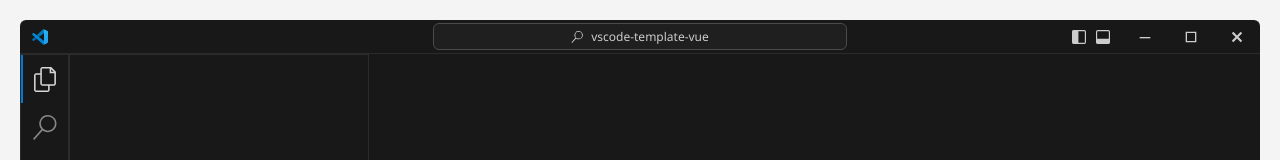
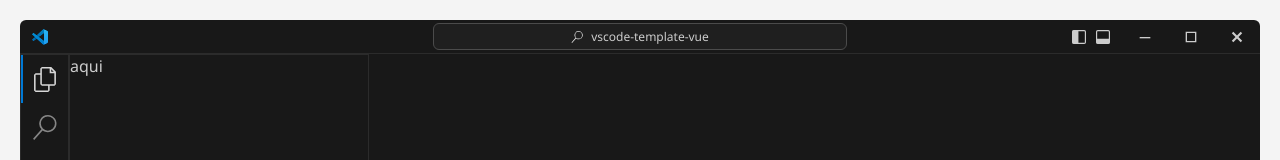
Before and after one commit to ovictorpereira/vue-vscode-cv-template, a Vue app: page / in a window 1280 px wide. Before the commit this address had no page. Shown: the top 160 px of the page. Built offline with nearby package versions, Linux system fonts and the light colour scheme.

Commit message:
Refactor sidebar handling: replace ResizableRouteView with SidebarRouteView, update toggle logic, and enhance drag functionality

```diff
--- a/src/App.vue
+++ b/src/App.vue
@@ -3,14 +3,14 @@
   <main class="appbody">
     <RoutesBar />
     <!-- <RouterView /> -->
-    <ResizableRouteView />
+    <SidebarRouteView />
   </main>
 </template>
 
 <script setup lang="ts">
 import TaskBar from '@/components/taskbar/TaskBar.vue'
 import RoutesBar from '@/components/routesbar/RoutesBar.vue'
-import ResizableRouteView from './components/ResizableRouteView.vue'
+import SidebarRouteView from './components/SidebarRouteView.vue'
 </script>
 
 <style>
--- a/src/assets/css/main.css
+++ b/src/assets/css/main.css
@@ -52,6 +52,23 @@ body {
   border-color: #1f1f1f !important;
 }
 
+.dragbar {
+  width: 3px;
+  cursor: ew-resize;
+  position: absolute;
+  top: 0;
+  right: 0;
+  bottom: 0;
+  background-color: transparent;
+  transition: background-color 0.1s ease;
+}
+
+.dragbar:hover,
+.dragging {
+  background-color: #0078d4;
+  transition-delay: 0.4s;
+}
+
 @media (max-width: 400px) {
   body {
     padding: 0;
--- a/src/components/ResizableRouteView.vue
+++ b/src/components/SidebarRouteView.vue
@@ -1,5 +1,11 @@
 <template>
-  <div class="resizable-route-view" :style="{ width: `${width}px` }">
+  <div
+    class="sidebar-route-view"
+    :class="{ 'sidebar-route-view-border': sidebarIsVisible }"
+    :style="{ width: sidebarIsVisible ? `${sidebarWidth}px` : `5px` }"
+  >
+    <RouterView v-if="sidebarIsVisible" />
+
     <div
       class="dragbar"
       :class="{ dragging: isDragging }"
@@ -10,10 +16,14 @@
 </template>
 
 <script lang="ts" setup>
-import { ref, onMounted, onUnmounted } from 'vue'
+import { ref, onMounted, onUnmounted, computed } from 'vue'
+import { useTemplateStore } from '@/stores/template'
 
-const width = ref(300)
-const isDragging = ref(false)
+const templateStore = useTemplateStore()
+const sidebarIsVisible = computed(() => templateStore.getSidebarConfig.isVisible)
+const sidebarWidth = computed(() => templateStore.getSidebarConfig.width)
+
+const isDragging = ref<boolean>(false)
 
 const startDrag = (e: MouseEvent | TouchEvent) => {
   isDragging.value = true
@@ -27,19 +37,20 @@ const onDrag = (e: MouseEvent | TouchEvent) => {
   let startWidth = 0
 
   const windowWidth = window.innerWidth
-
   const app = document.getElementById('app')
   const appWidth = app ? app.offsetWidth : window.innerWidth
-
   const clientX = e instanceof MouseEvent ? e.clientX : e.touches[0].clientX
 
-  if (appWidth == 1600) {
-    startWidth = (windowWidth - 1600) / 2 + 45
-  } else {
-    startWidth = 60
+  if (appWidth == 1600) startWidth = (windowWidth - 1600) / 2 + 45
+  else startWidth = 65
+
+  const result = clientX - startWidth
+  if (result > 180) {
+    templateStore.setVisibility('sidebar', true)
+    templateStore.setSidebarWidth(result)
   }
 
-  width.value = clientX - startWidth
+  if (result < 60) templateStore.setVisibility('sidebar', false)
 }
 
 const stopDrag = () => {
@@ -65,26 +76,16 @@ onUnmounted(() => {
 </script>
 
 <style scoped>
-.resizable-route-view {
+.sidebar-route-view {
   height: 100%;
   background-color: var(--vscode-background);
-  border: 1px solid var(--vscode-border);
   position: relative;
   display: flex;
   flex-direction: column;
+  overflow: hidden;
 }
 
-.dragbar {
-  width: 3px;
-  cursor: ew-resize;
-  position: absolute;
-  top: 0;
-  right: 0;
-  bottom: 0;
-  background-color: transparent;
-}
-
-.dragging {
-  background-color: #0078d4;
+.sidebar-route-view-border {
+  border: 1px solid var(--vscode-border);
 }
 </style>
--- a/src/components/taskbar/ToggleControls.vue
+++ b/src/components/taskbar/ToggleControls.vue
@@ -2,7 +2,7 @@
   <div class="toggle-controls">
     <div
       class="toggle-control"
-      @click="templateStore.toggleSidebar()"
+      @click="templateStore.toggleVisibility('sidebar')"
       v-tooltip="{
         content: 'Toggle Primary Side Bar (Ctrl+B)',
         ...tbTooltip,
@@ -13,7 +13,7 @@
 
     <div
       class="toggle-control"
-      @click="templateStore.toggleTerminal()"
+      @click="templateStore.toggleVisibility('terminal')"
       v-tooltip="{
         content: 'Toggle Panel (Ctrl+J)',
         ...tbTooltip,
@@ -31,8 +31,8 @@ import TerminalIcon from '@/components/taskbar/icons/TerminalIcon.vue'
 import SidebarIcon from '@/components/taskbar/icons/SidebarIcon.vue'
 
 const templateStore = useTemplateStore()
-const terminalIsVisible = computed(() => templateStore.terminalIsVisible)
-const sidebarIsVisible = computed(() => templateStore.sidebarIsVisible)
+const terminalIsVisible = computed(() => templateStore.getTerminalConfig.isVisible)
+const sidebarIsVisible = computed(() => templateStore.getSidebarConfig.isVisible)
 
 const tbTooltip = {
   theme: 'custom-tooltip',
--- a/src/stores/template.ts
+++ b/src/stores/template.ts
@@ -1,16 +1,58 @@
-import { ref } from 'vue'
+import { ref, computed } from 'vue'
 import { defineStore } from 'pinia'
 
+interface SidebarConfig {
+  width: number
+  isVisible: boolean
+}
+
+interface TerminalConfig {
+  height: number
+  isVisible: boolean
+}
+
+type ConfigKey = 'sidebar' | 'terminal'
+
 export const useTemplateStore = defineStore('template', () => {
-  const terminalIsVisible = ref<boolean>(true)
-  const toggleTerminal = (): void => {
-    terminalIsVisible.value = !terminalIsVisible.value
+  const terminalConfig = ref<TerminalConfig>({
+    height: 200,
+    isVisible: true,
+  })
+
+  const sidebarConfig = ref<SidebarConfig>({
+    width: 300,
+    isVisible: true,
+  })
+
+  // GETTERS
+  const getTerminalConfig = computed(() => terminalConfig.value)
+  const getSidebarConfig = computed(() => sidebarConfig.value)
+
+  // SETTERS
+  const toggleVisibility = (key: ConfigKey) => {
+    if (key === 'sidebar') sidebarConfig.value.isVisible = !sidebarConfig.value.isVisible
+    if (key === 'terminal') terminalConfig.value.isVisible = !terminalConfig.value.isVisible
   }
 
-  const sidebarIsVisible = ref<boolean>(true)
-  const toggleSidebar = (): void => {
-    sidebarIsVisible.value = !sidebarIsVisible.value
+  const setVisibility = (key: ConfigKey, value: boolean) => {
+    if (key === 'sidebar') sidebarConfig.value.isVisible = value
+    if (key === 'terminal') terminalConfig.value.isVisible = value
   }
 
-  return { terminalIsVisible, sidebarIsVisible, toggleTerminal, toggleSidebar }
+  const setTerminalHeight = (height: number) => {
+    terminalConfig.value.height = height
+  }
+
+  const setSidebarWidth = (width: number) => {
+    sidebarConfig.value.width = width
+  }
+
+  return {
+    getTerminalConfig,
+    getSidebarConfig,
+    toggleVisibility,
+    setVisibility,
+    setTerminalHeight,
+    setSidebarWidth,
+  }
 })
```
